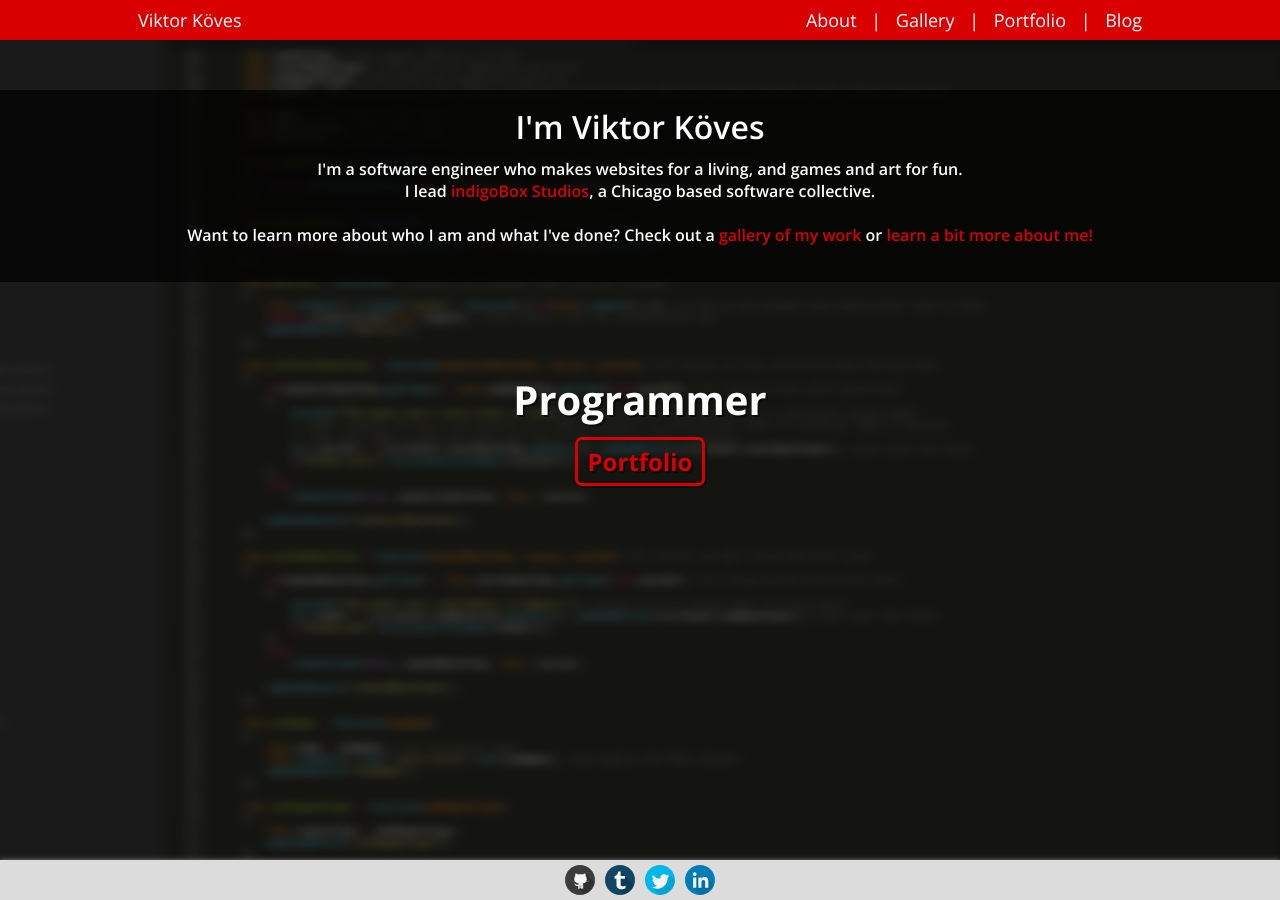
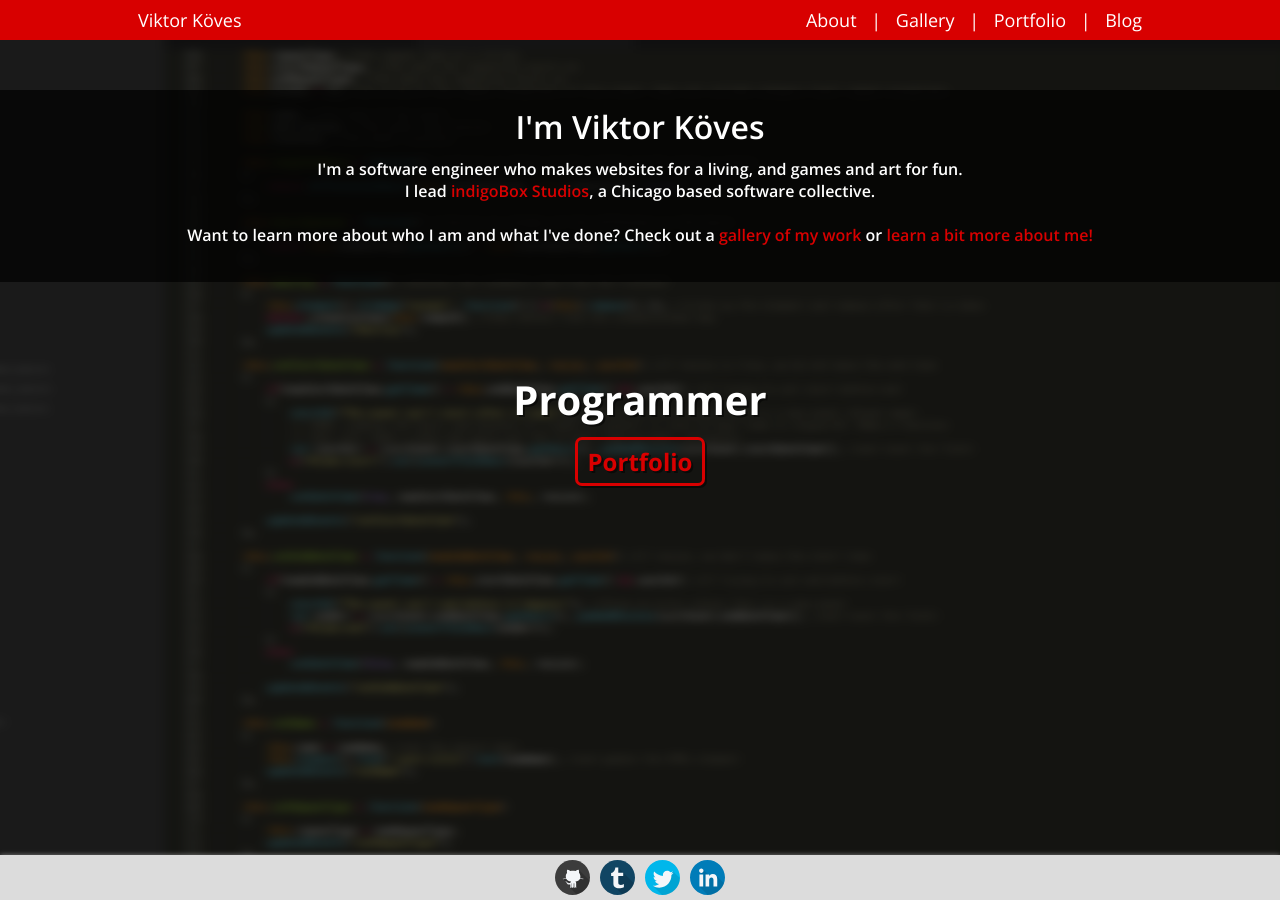
Before and after one commit to vkoves/vkoves.github.io, a Jekyll site: the page built from index.html, in a window 1280 px wide. Built offline with Jekyll 4.4.1, drawn with Linux system fonts in a browser that asks for light colours.

Commit message:
Increased size of social media icons

```diff
--- a/css/main.css
+++ b/css/main.css
@@ -143,8 +143,8 @@ h4 { font-weight: 600; margin-top: 10px; }
 	display: inline-block;
 	background-size: 100%;
 	background-repeat: no-repeat;
-	width: 30px;
-	height: 30px;
+	width: 35px;
+	height: 35px;
 	margin: 0px 5px;
 }
 .social-bar .twitter { background-image: url("../images/social-media-icons/twitter.svg"); }
```
